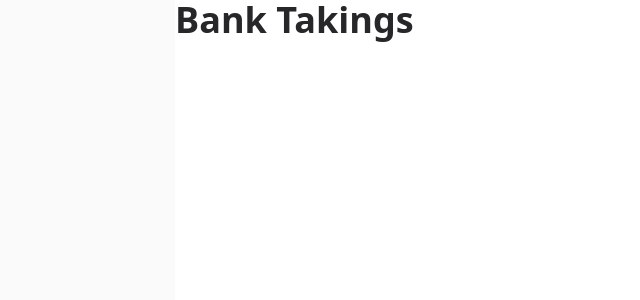
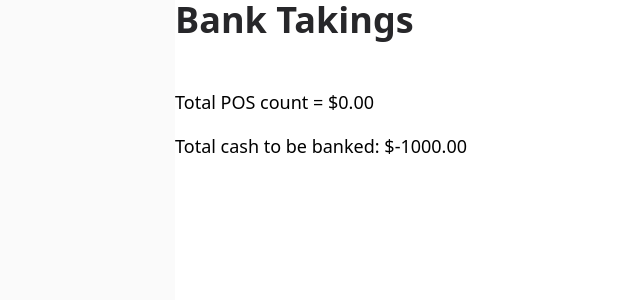
Before and after one commit to G-Tang2/sushi-sushi-EOD, a Next.js app: page /takings in a window 1280 px wide. Shown: the top 300 px of the page, without its empty margins (81-721 px from the left). Built offline with nearby package versions, Linux system fonts and the light colour scheme.

Commit message:
total POS count and cash to be banked is displayed in bank takings page

```diff
--- a/app/takings/page.tsx
+++ b/app/takings/page.tsx
@@ -1,16 +1,40 @@
-import { safeQuantitiesAtom, safeRollsAtom, tillQuantitiesAtom } from "@/state/moneyAtoms";
+"use client"
 
+import {
+  safeQuantitiesAtom,
+  safeRollsAtom,
+  tillQuantitiesAtom,
+} from "@/state/moneyAtoms";
+import { denominations } from "@/lib/denominations";
+import { createTotalAtom } from "@/state/moneyAtoms";
+import { useAtom } from "jotai";
+import React from "react";
 
 export default function Takings() {
+    const FLOAT = 1000;
+  const totalAtom = React.useMemo(
+    () =>
+      createTotalAtom(
+        [safeQuantitiesAtom, tillQuantitiesAtom],
+        safeRollsAtom,
+        denominations
+      ),
+    []
+  );
+  const [total] = useAtom(totalAtom);
 
-    return (
-        <div className="flex min-h-screen items-center justify-center bg-zinc-50 font-sans">
+  return (
+    <div className="flex min-h-screen items-center justify-center bg-zinc-50 font-sans">
       <main className="flex min-h-screen w-full max-w-3xl flex-col items-center bg-white sm:items-start">
-          <h1 className="mb-8 text-4xl font-bold text-zinc-800">
-            Bank Takings
-          </h1>
-
+        <h1 className="mb-8 text-4xl font-bold text-zinc-800">Bank Takings</h1>
+        {/* Total value display */}
+        <div className="mt-4 text-lg text-right">
+          Total POS count = ${total.toFixed(2)}
+        </div>
+        <div className="mt-4 text-lg text-right">
+          Total cash to be banked: ${(total - FLOAT).toFixed(2)}
+        </div>
       </main>
     </div>
-    )
+  );
 }
```
